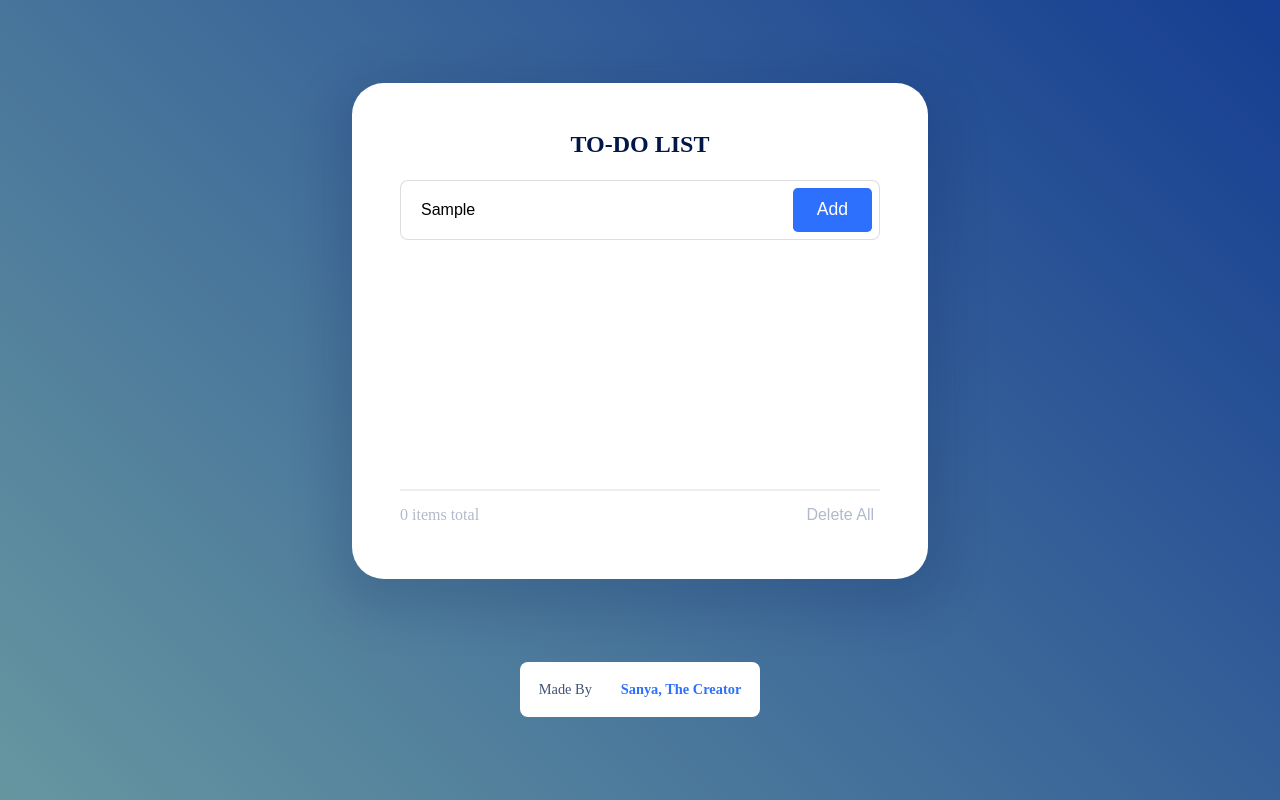
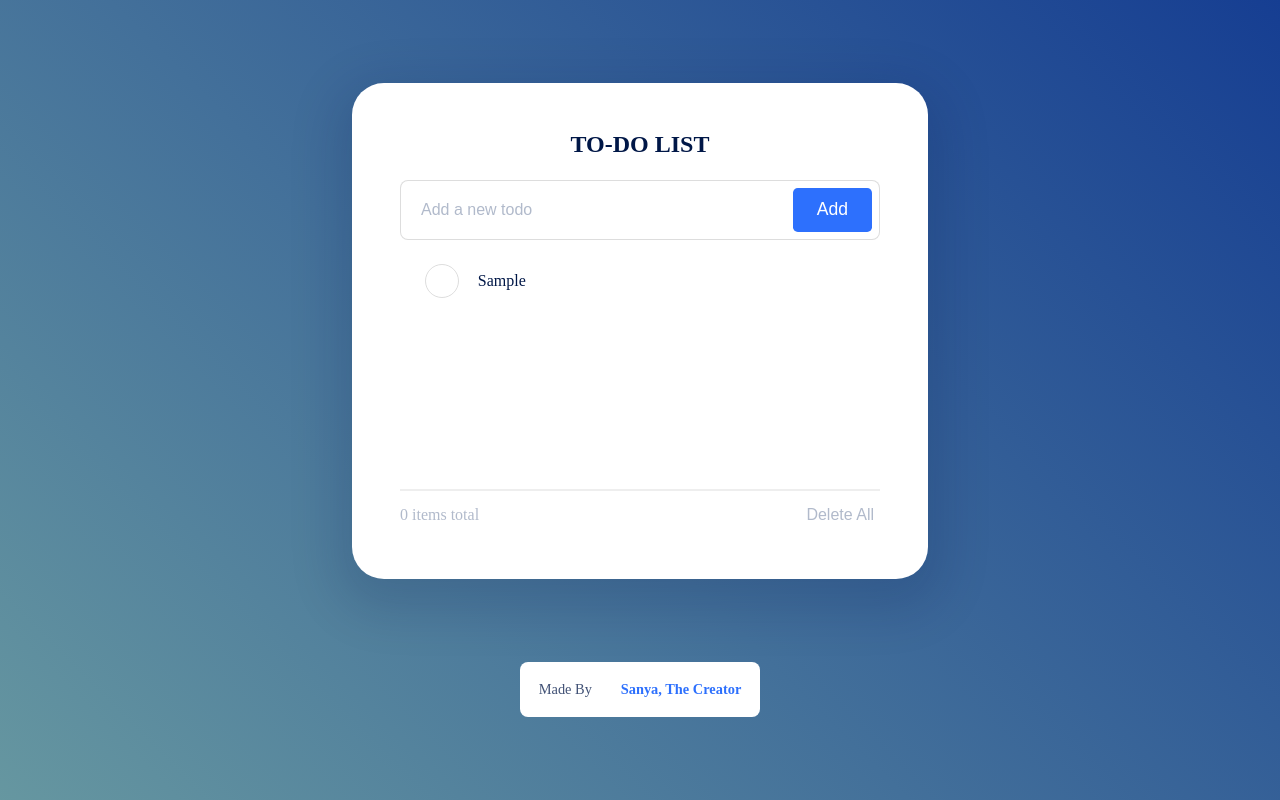
Before and after one commit to sanyathecreator/todo-list-js, a plain HTML site: page index.html in a window 1280 px wide. Both pictures are taken after typing "Sample" into the empty fields and a click on the button "Add". Drawn offline with Linux system fonts and the light colour scheme.

Commit message:
Implement displayTasks function and fix displaying of the task

```diff
--- a/script.js
+++ b/script.js
@@ -1,21 +1,21 @@
 // Retrieve todo from local storage or initialize an empty array
-let todo = JSON.parse(localStorage.getItem('todo')) || [];
-const todoInput = document.getElementById('todoInput');
-const todoList = document.getElementById('todoList');
-const todoCount = document.getElementById('todoCount');
-const addButton = document.querySelector('.btn');
-const deleteButton = document.getElementById('deleteButton');
+let todo = JSON.parse(localStorage.getItem("todo")) || [];
+const todoInput = document.getElementById("todoInput");
+const todoList = document.getElementById("todoList");
+const todoCount = document.getElementById("todoCount");
+const addButton = document.querySelector(".btn");
+const deleteButton = document.getElementById("deleteButton");
 
 // Initialize
-document.addEventListener('DOMContentLoaded', function() {
-    addButton.addEventListener('click', addTask());
-    todoInput.addEventListener('keydown', function(event) {
-        if (event.key === 'Enter') {
+document.addEventListener("DOMContentLoaded", function () {
+    addButton.addEventListener("click", addTask);
+    todoInput.addEventListener("keydown", function (event) {
+        if (event.key === "Enter") {
             event.preventDefault();
             addTask();
         }
-     });
-    deleteButton.addEventListener('click', deleteAllTasks);
+    });
+    deleteButton.addEventListener("click", deleteAllTasks);
     displayTasks();
 });
 
@@ -27,19 +27,36 @@ function addTask() {
             disabled: false,
         });
         savetoLocalStorage();
-        todoInput.value = '';
+        todoInput.value = "";
         displayTasks();
     }
 }
 
-function deleteAllTasks() {
-
-}
+function deleteAllTasks() {}
 
 function displayTasks() {
-
+    todoList.innerHTML = "";
+    todo.forEach((item, index) => {
+        const p = document.createElement("p");
+        p.innerHTML = `
+            <div class="todo-container">
+                <input type="checkbox" class="todo-checkbox" id="input-${index}" ${
+            item.disabled ? "checked" : ""
+        } />
+                <p id="todo-${index}" class="${
+            item.disabled ? "disabled" : ""
+        }" onclick="editTask(${index})">
+                    ${item.text}
+                </p>
+            </div>
+        `;
+        p.querySelector(".todo-checkbox").addEventListener("change", () => {
+            toggleTask(index);
+        });
+        todoList.appendChild(p);
+    });
 }
 
 function savetoLocalStorage() {
-    localStorage.setItem('todo', JSON.stringify(todo));
+    localStorage.setItem("todo", JSON.stringify(todo));
 }
--- a/style.css
+++ b/style.css
@@ -102,12 +102,26 @@ li {
 }
 
 #todoList p {
+    display: flex;
+    gap: 1rem;
+    color: var(--dark);
+    align-items: center;
+}
+
+#todoList .disabled {
     color: #8f98a8;
 }
 
 .disabled {
     display: flex;
     text-decoration: line-through;
+}
+
+input[type="checkbox"] {
+    appearance: none;
+    -webkit-appearance: none;
+    -moz-appearance: none;
+    cursor: pointer;
 }
 
 input[type="checkbox"]::before {
@@ -122,7 +136,7 @@ input[type="checkbox"]::before {
     color: transparent;
 }
 
-input[type="checkbox"]::before::after {
+input[type="checkbox"]:checked::before {
     color: var(--white);
     background-color: var(--green);
     border: 0.06rem solid var(--green);
```
